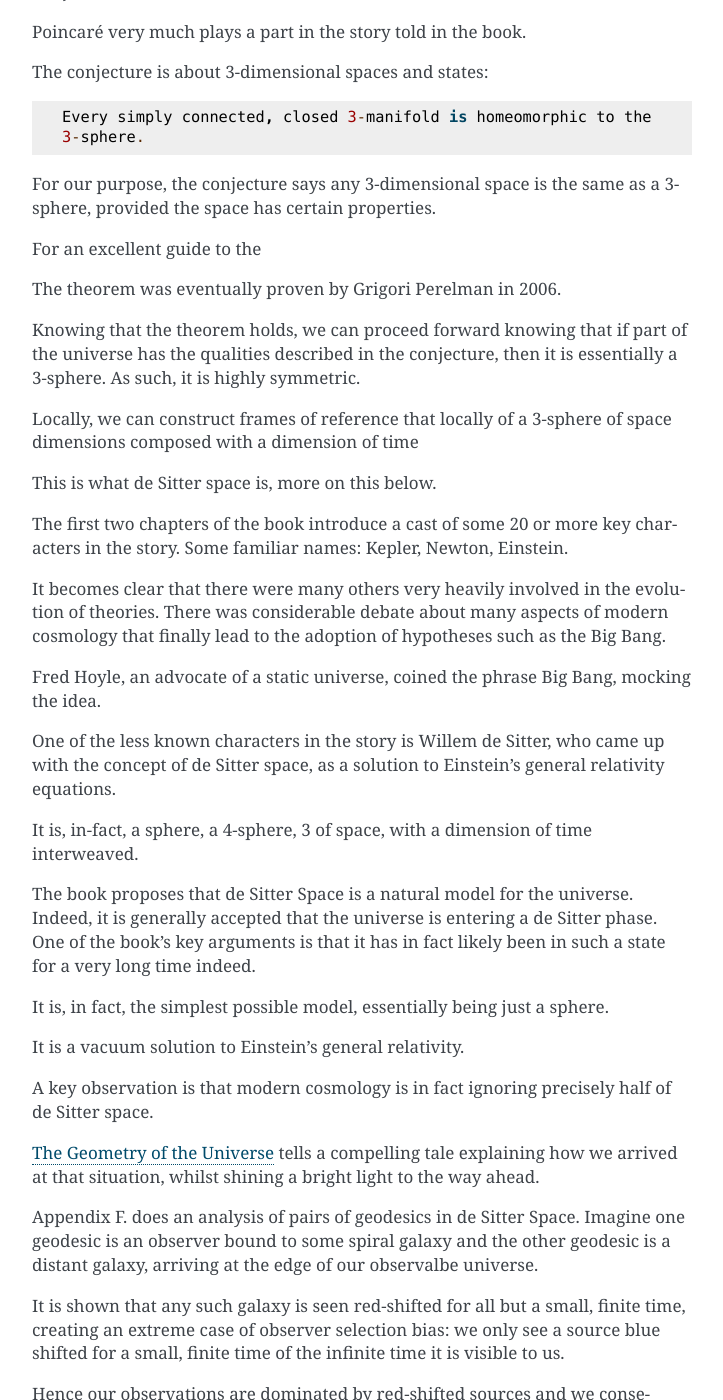
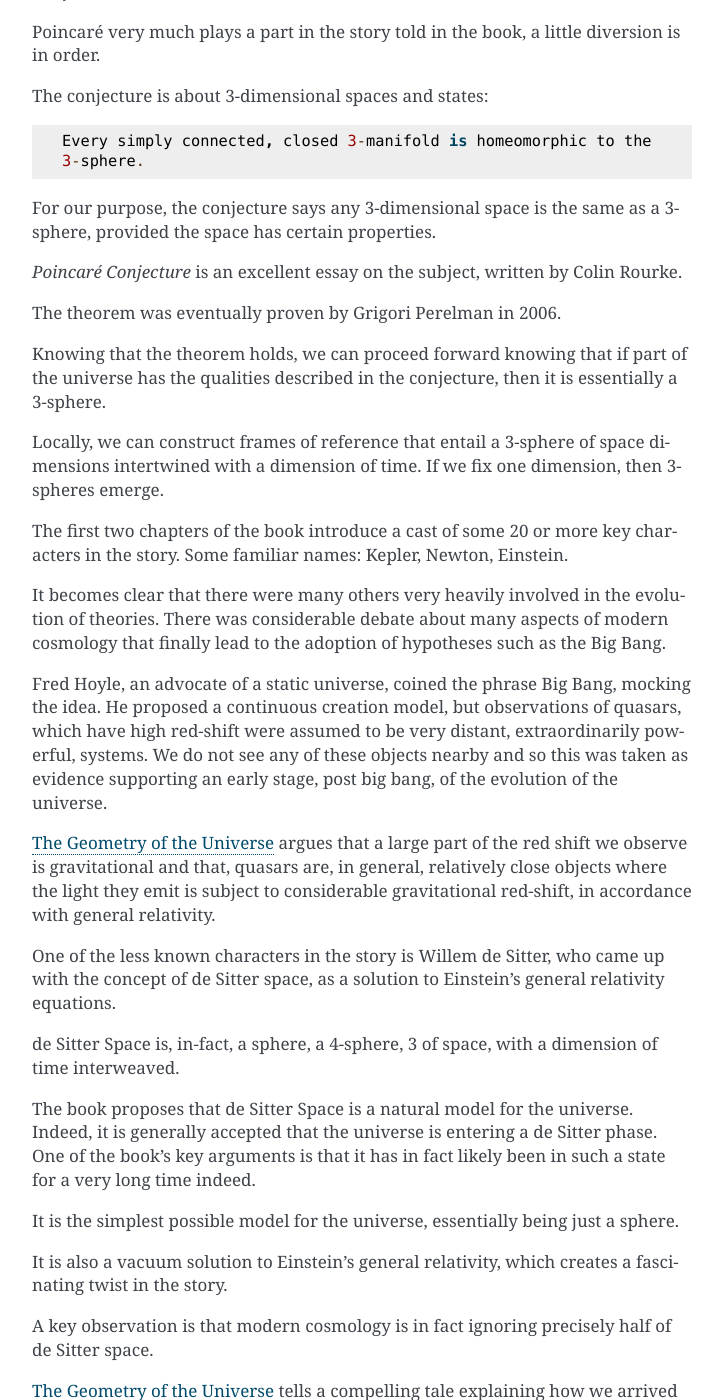
Before and after one commit to swfiua/gotu, a Sphinx documentation site: the page built from doc/gotu.rst, in a window 1280 px wide and 1400 px high, scrolled down 471 px. Shown: the whole window, without its empty margins (388-1111 px from the left). Built offline with Sphinx 7.4.7, drawn with Linux system fonts in a browser that asks for light colours; some of the changed text lies outside the part shown.

Commit message:
work in progress

```diff
--- a/doc/gotu.rst
+++ b/doc/gotu.rst
@@ -13,15 +13,16 @@ It makes some very bold claims, and backs them up with very strong
 philosophical arguments, rigorous mathematics, and a wonderful
 historical account of how we got where we are.
 
-Written by Colin Rourke, emeritus professor of mathematics at the
-University of Warwick.
+The book was written by Colin Rourke, emeritus professor of
+mathematics at the University of Warwick.
 
 Recently retired after completing 50 years of lectures.
 
 His interests were in topology and he had a particular interest in the
 Poincaré Conjecture.
 
-Poincaré very much plays a part in the story told in the book.
+Poincaré very much plays a part in the story told in the book, a
+little diversion is in order.
 
 The conjecture is about 3-dimensional spaces and states::
 
@@ -31,18 +32,18 @@ The conjecture is about 3-dimensional spaces and states::
 For our purpose, the conjecture says any 3-dimensional space is the
 same as a 3-sphere, provided the space has certain properties.
 
-For an excellent guide to the
+`Poincaré Conjecture` is an excellent essay on the subject, written by
+Colin Rourke.
 
 The theorem was eventually proven by Grigori Perelman in 2006.
 
 Knowing that the theorem holds, we can proceed forward knowing that if
 part of the universe has the qualities described in the conjecture,
-then it is essentially a 3-sphere.  As such, it is highly symmetric.
+then it is essentially a 3-sphere.
 
-Locally, we can construct frames of reference that locally of a
-3-sphere of space dimensions composed with a dimension of time
-
-This is what de Sitter space is, more on this below.
+Locally, we can construct frames of reference that entail a 3-sphere
+of space dimensions intertwined with a dimension of time.  If we fix
+one dimension, then 3-spheres emerge.
 
 The first two chapters of the book introduce a cast of some 20 or more
 key characters in the story.  Some familiar names: Kepler, Newton,
@@ -54,14 +55,24 @@ aspects of modern cosmology that finally lead to the adoption of
 hypotheses such as the Big Bang.
 
 Fred Hoyle, an advocate of a static universe, coined the phrase Big
-Bang, mocking the idea.
+Bang, mocking the idea.  He proposed a continuous creation model, but
+observations of quasars, which have high red-shift were assumed to be
+very distant, extraordinarily powerful, systems.  We do not see any of
+these objects nearby and so this was taken as evidence supporting an
+early stage, post big bang, of the evolution of the universe.
+
+`The Geometry of the Universe`_ argues that a large part of the red
+shift we observe is gravitational and that, quasars are, in general,
+relatively close objects where the light they emit is subject to
+considerable gravitational red-shift, in accordance with general
+relativity.
 
 One of the less known characters in the story is Willem de Sitter, who
 came up with the concept of de Sitter space, as a solution to
 Einstein's general relativity equations.
 
-It is, in-fact, a sphere, a 4-sphere, 3 of space, with a dimension of
-time interweaved.
+de Sitter Space is, in-fact, a sphere, a 4-sphere, 3 of space, with a
+dimension of time interweaved.
 
 The book proposes that de Sitter Space is a natural model for the
 universe.  Indeed, it is generally accepted that the universe is
@@ -69,10 +80,11 @@ entering a de Sitter phase.  One of the book's key arguments is that
 it has in fact likely been in such a state for a very long time
 indeed.
 
-It is, in fact, the simplest possible model, essentially being just a
-sphere.
+It is the simplest possible model for the universe, essentially being
+just a sphere.
 
-It is a vacuum solution to Einstein's general relativity.
+It is also a vacuum solution to Einstein's general relativity, which
+creates a fascinating twist in the story.
 
 A key observation is that modern cosmology is in fact ignoring
 precisely half of de Sitter space.
@@ -81,17 +93,15 @@ precisely half of de Sitter space.
 we arrived at that situation, whilst shining a bright light to the way
 ahead.
 
-Appendix F. does an analysis of pairs of geodesics in de Sitter
-Space.  Imagine one geodesic is an observer bound to some spiral
-galaxy and the other geodesic is a distant galaxy, arriving at the
-edge of our observalbe universe.
+Imagine an observer such as ourselves, here on earth, and a source of
+light, a distant galaxy arriving at the edge of our visible universe.
 
 It is shown that any such galaxy is seen red-shifted for all but a
 small, finite time, creating an extreme case of observer selection
 bias: we only see a source blue shifted for a small, finite time of
 the infinite time it is visible to us.
 
-Hence our observations are dominated by red-shifted sources and we
+lHence our observations are dominated by red-shifted sources and we
 consequently mis-interpret the small sample of blue-shifted signals,
 such as gamma-ray bursts.
 
@@ -114,7 +124,6 @@ galaxies way beyond the Hubble distance.  At the centre of each galaxy
 a giant, rotating black hole.  What would it all look like?  What
 effect would these distant, giant rotating mass have on our frame of
 reference?
-
 
 This subject is introduced with a discussion of Mach's Principle.
 Ernst Mach, another important member of the cast, criticised Newton's
@@ -160,6 +169,11 @@ This in turn leads to the Big Bang theory.
 References
 ==========
 
+`Geometry of the Universe`_  World Scientific Publishing.
+
+`Poincaré Conjecture`_ Essay by Colin Rourke on the Poincaré Conjecture.
+
 .. _Geometry of the Universe: https://www.worldscientific.com/worldscibooks/10.1142/12195
-.. _poincaré_conjecture: http://msp.warwick.ac.uk/~cpr/poincare.pdf
-.. _Appendix A: https://www.worldscientific.com/worldscibooks/10.1142/12195
+.. _Poincaré Conjecture: http://msp.warwick.ac.uk/~cpr/poincare.pdf
+.. _Appendix A: Introduction to special and general relativity
+.. _Appendix F:
```
